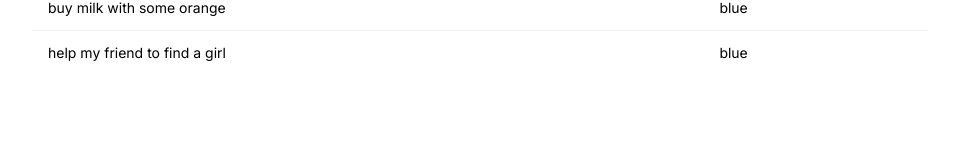
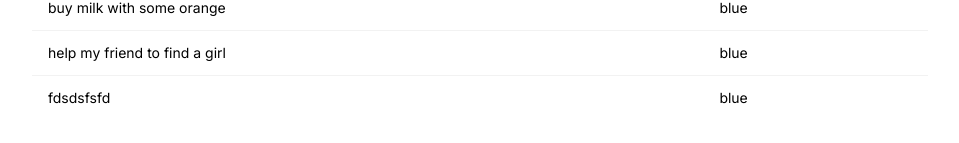
Before and after one commit to NimeshPiyumantha/Simple-To-Do_App, a Next.js app: page / in a window 1280 px wide. Shown: the part 191-334 px from the top of the page, without its empty margins (160-1119 px from the left). Built offline with nearby package versions, Linux system fonts and the light colour scheme; data requests are answered from the project's data file.

Commit message:
Update Content

```diff
--- a/src/api/api.tsx
+++ b/src/api/api.tsx
@@ -3,7 +3,7 @@ import { ITask } from "@/types/tasks";
 const baseUrl = "http://localhost:3001";
 
 export const getAllTodos = async (): Promise<ITask[]> => {
-  const res = await fetch(`${baseUrl}/tasks`);
+  const res = await fetch(`${baseUrl}/tasks`, { cache: "no-store" });
   const todos = await res.json();
   return todos;
 };
--- a/src/components/AddTask.tsx
+++ b/src/components/AddTask.tsx
@@ -3,6 +3,7 @@
 import React, { FormEventHandler, useState } from "react";
 import { AiOutlinePlus } from "react-icons/ai";
 import Modal from "./Modal";
+import { addTodo } from "@/api/api";
 
 const AddTask = () => {
   const [modalOpen, setModalOpen] = useState<boolean>(false);
@@ -10,8 +11,12 @@ const AddTask = () => {
 
   const handleSubmitNewTodo: FormEventHandler<HTMLFormElement> = async (e) => {
     e.preventDefault();
-    console.log(newTaskValue);
+    await addTodo({
+      id: "3",
+      text: newTaskValue,
+    });
     setNewTaskValue("");
+    setModalOpen(false);
   };
 
   return (
--- a/src/data/todos.json
+++ b/src/data/todos.json
@@ -1,6 +1,16 @@
 {
-    "tasks": [
-      { "id": 1, "text": "buy milk with some orange"},
-      { "id": 2, "text": "help my friend to find a girl"}
-    ]
-  }
+  "tasks": [
+    {
+      "id": 1,
+      "text": "buy milk with some orange"
+    },
+    {
+      "id": 2,
+      "text": "help my friend to find a girl"
+    },
+    {
+      "id": "3",
+      "text": "fdsdsfsfd"
+    }
+  ]
+}
```
